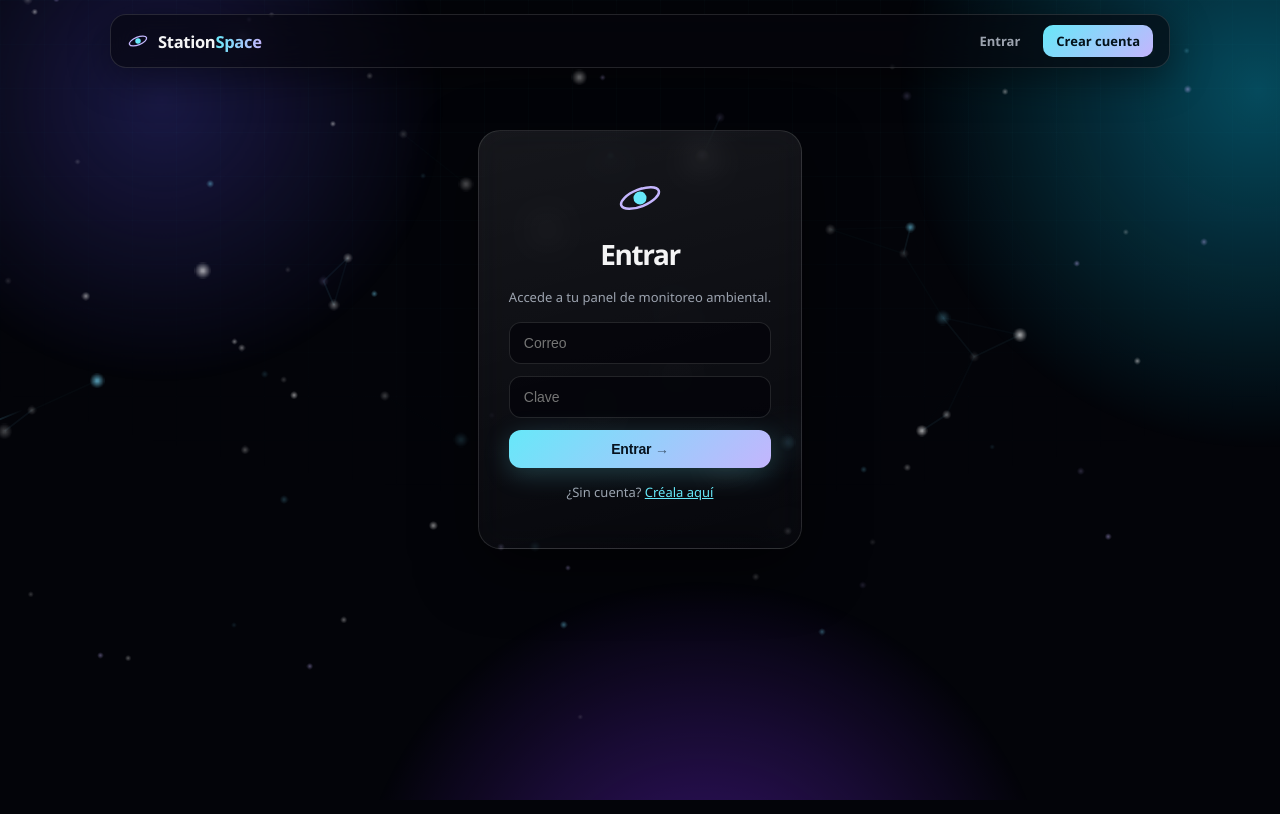
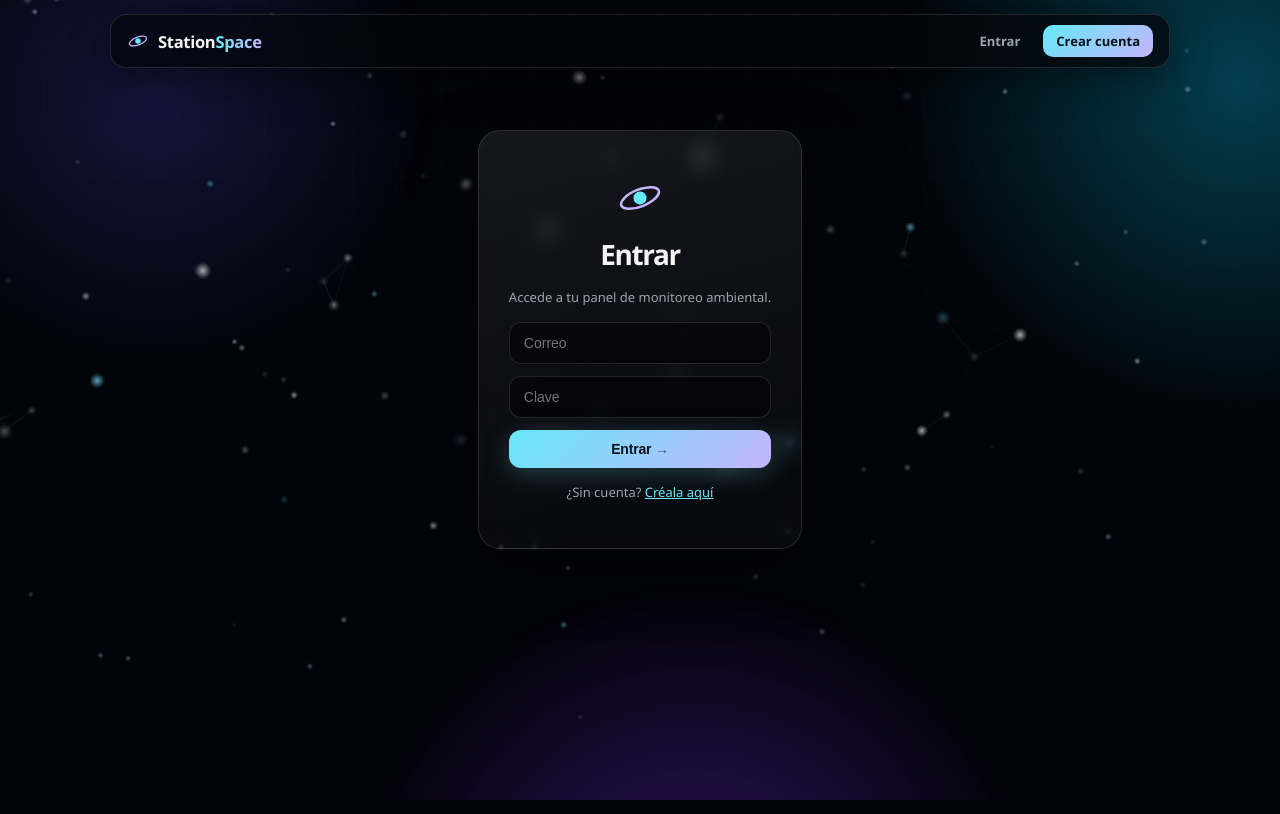
Before and after one commit to Alejandrox-x/stationspace, a Flask app: page /login in a window 1280 px wide. Run offline with Flask 3, Linux system fonts and the light colour scheme; some libraries are stand-ins or nearby versions.

Commit message:
Optimizacion rendimiento: fps cap cielo, alfas precalculados, sin mix-blend, blurs menores, tilt con rAF

```diff
--- a/frontend/static/style.css
+++ b/frontend/static/style.css
@@ -8,8 +8,8 @@ body{background:var(--bg);color:var(--tx);font-family:'Segoe UI',Roboto,-apple-s
 ::selection{background:rgba(103,232,249,.35)}
 
 /* ===== Fondo: aurora + grid ===== */
-.aurora{position:fixed;inset:0;z-index:0;pointer-events:none;overflow:hidden;opacity:.5}
-.aurora i{position:absolute;border-radius:50%;mix-blend-mode:screen;animation:drift 22s ease-in-out infinite alternate}
+.aurora{position:fixed;inset:0;z-index:0;pointer-events:none;overflow:hidden;opacity:.42}
+.aurora i{position:absolute;border-radius:50%;will-change:transform;animation:drift 26s ease-in-out infinite alternate}
 .aurora i:nth-child(1){width:46vw;height:46vw;left:-12vw;top:-16vw;background:radial-gradient(circle,#312e81,transparent 65%)}
 .aurora i:nth-child(2){width:52vw;height:52vw;right:-18vw;top:-22vw;background:radial-gradient(circle,#0891b2,transparent 65%);animation-delay:-7s}
 .aurora i:nth-child(3){width:48vw;height:48vw;left:22vw;bottom:-30vw;background:radial-gradient(circle,#6d28d9,transparent 65%);animation-delay:-14s}
@@ -20,7 +20,7 @@ background-size:44px 44px;-webkit-mask-image:radial-gradient(ellipse 90% 70% at
 #stars{position:fixed;inset:0;z-index:1;pointer-events:none}
 
 /* ===== NAV ===== */
-nav{position:sticky;top:14px;z-index:9;display:flex;gap:10px;align-items:center;width:min(1060px,94%);margin:14px auto 0;padding:10px 16px;border-radius:16px;background:rgba(5,6,12,.62);border:1px solid var(--bd);backdrop-filter:blur(18px);box-shadow:0 10px 40px rgba(0,0,0,.45)}
+nav{position:sticky;top:14px;z-index:9;display:flex;gap:10px;align-items:center;width:min(1060px,94%);margin:14px auto 0;padding:10px 16px;border-radius:16px;background:rgba(5,6,12,.72);border:1px solid var(--bd);backdrop-filter:blur(10px);box-shadow:0 10px 40px rgba(0,0,0,.45)}
 .logo{display:flex;align-items:center;gap:9px;text-decoration:none}
 .logo b{font-size:16.5px;letter-spacing:-.3px;color:var(--tx);font-weight:600}
 .logo b b{background:linear-gradient(92deg,var(--cy),var(--vi));-webkit-background-clip:text;background-clip:text;color:transparent;font-weight:800}
@@ -64,7 +64,7 @@ input:focus{border-color:var(--cy);box-shadow:0 0 0 3px rgba(103,232,249,.15),0
 
 /* ===== Cards ===== */
 .grid{display:grid;grid-template-columns:repeat(auto-fit,minmax(150px,1fr));gap:14px}
-.card{position:relative;background:linear-gradient(165deg,rgba(255,255,255,.085),rgba(255,255,255,.015));border:1px solid var(--bd);border-radius:18px;padding:22px 16px 18px;text-align:center;backdrop-filter:blur(14px);box-shadow:0 10px 30px rgba(0,0,0,.5);transition:transform .2s,box-shadow .35s,border-color .35s;animation:up .55s ease both}
+.card{position:relative;background:linear-gradient(165deg,rgba(255,255,255,.085),rgba(255,255,255,.015));border:1px solid var(--bd);border-radius:18px;padding:22px 16px 18px;text-align:center;backdrop-filter:blur(9px);box-shadow:0 10px 30px rgba(0,0,0,.5);transition:transform .2s,box-shadow .35s,border-color .35s;animation:up .55s ease both}
 .card:nth-child(2){animation-delay:.08s}.card:nth-child(3){animation-delay:.16s}.card:nth-child(4){animation-delay:.24s}
 .card::before{content:'';position:absolute;inset:-1px;border-radius:18px;padding:1px;background:linear-gradient(140deg,rgba(103,232,249,.5),transparent 40%,transparent 60%,rgba(196,181,253,.5));-webkit-mask:linear-gradient(#000 0 0) content-box,linear-gradient(#000 0 0);-webkit-mask-composite:xor;mask-composite:exclude;opacity:0;transition:opacity .35s;pointer-events:none}
 .card:hover{transform:translateY(-5px);box-shadow:0 18px 44px rgba(0,0,0,.6),0 0 34px rgba(103,232,249,.1)}
@@ -77,7 +77,7 @@ input:focus{border-color:var(--cy);box-shadow:0 0 0 3px rgba(103,232,249,.15),0
 .bar i{display:block;height:100%;width:0%;border-radius:3px;background:linear-gradient(90deg,var(--cy),var(--vi));box-shadow:0 0 10px rgba(103,232,249,.6);transition:width .8s cubic-bezier(.2,.8,.2,1)}
 
 /* ===== Panel / chart ===== */
-.panel{position:relative;background:linear-gradient(165deg,rgba(255,255,255,.07),rgba(255,255,255,.01));border:1px solid var(--bd);border-radius:18px;padding:20px;backdrop-filter:blur(14px);animation:up .6s ease both}
+.panel{position:relative;background:linear-gradient(165deg,rgba(255,255,255,.07),rgba(255,255,255,.01));border:1px solid var(--bd);border-radius:18px;padding:20px;backdrop-filter:blur(9px);animation:up .6s ease both}
 canvas.chart{width:100%;background:rgba(0,0,0,.45);border:1px solid var(--bd);border-radius:12px;margin-top:14px}
 .legend{display:flex;gap:18px;font-size:11px;color:var(--mt);margin-top:10px;font-family:var(--mono)}
 .legend i{display:inline-block;width:18px;height:3px;border-radius:2px;margin-right:6px;vertical-align:middle}
@@ -95,7 +95,7 @@ canvas.chart{width:100%;background:rgba(0,0,0,.45);border:1px solid var(--bd);bo
 @keyframes pulse{50%{box-shadow:0 0 34px rgba(103,232,249,.75),0 0 90px rgba(103,232,249,.35)}}
 
 /* ===== Auth (login / registro) ===== */
-.auth{display:flex;flex-direction:column;align-items:center;gap:14px;padding:44px 30px;max-width:420px;margin:24px auto;background:linear-gradient(165deg,rgba(255,255,255,.08),rgba(255,255,255,.015));border:1px solid var(--bd);border-radius:22px;backdrop-filter:blur(16px);box-shadow:0 20px 60px rgba(0,0,0,.55);animation:up .6s ease both}
+.auth{display:flex;flex-direction:column;align-items:center;gap:14px;padding:44px 30px;max-width:420px;margin:24px auto;background:linear-gradient(165deg,rgba(255,255,255,.08),rgba(255,255,255,.015));border:1px solid var(--bd);border-radius:22px;backdrop-filter:blur(10px);box-shadow:0 20px 60px rgba(0,0,0,.55);animation:up .6s ease both}
 .auth h1{font-size:28px}
 .auth .mut{font-size:13px}
 
@@ -103,7 +103,7 @@ canvas.chart{width:100%;background:rgba(0,0,0,.45);border:1px solid var(--bd);bo
 .fab{position:fixed;right:18px;bottom:18px;width:58px;height:58px;border-radius:50%;font-size:24px;z-index:12;padding:0}
 .fab::before{content:'';position:absolute;inset:-5px;border-radius:50%;border:1.5px solid rgba(103,232,249,.5);animation:ring 2.4s ease-out infinite}
 @keyframes ring{0%{transform:scale(.9);opacity:1}100%{transform:scale(1.35);opacity:0}}
-.pnl{position:fixed;top:0;right:0;height:100%;width:min(380px,96vw);background:rgba(6,7,14,.92);border-left:1px solid var(--bd);z-index:13;display:flex;flex-direction:column;transform:translateX(105%);transition:transform .3s cubic-bezier(.3,.9,.3,1);backdrop-filter:blur(20px);box-shadow:-20px 0 70px rgba(0,0,0,.6)}
+.pnl{position:fixed;top:0;right:0;height:100%;width:min(380px,96vw);background:rgba(6,7,14,.92);border-left:1px solid var(--bd);z-index:13;display:flex;flex-direction:column;transform:translateX(105%);transition:transform .3s cubic-bezier(.3,.9,.3,1);backdrop-filter:blur(12px);box-shadow:-20px 0 70px rgba(0,0,0,.6)}
 .pnl.open{transform:none}
 .pnl header{display:flex;align-items:center;gap:10px;padding:15px 16px;border-bottom:1px solid var(--bd)}
 .pnl .ava{width:32px;height:32px;border-radius:50%;background:linear-gradient(135deg,var(--cy),var(--vi));display:grid;place-items:center;font-size:16px;box-shadow:0 0 16px rgba(103,232,249,.4)}
--- a/frontend/templates/base.html
+++ b/frontend/templates/base.html
@@ -52,13 +52,15 @@ function spawnComet(){
 addEventListener('mousemove',function(e){mx=e.clientX;my=e.clientY});
 function A(t){
   requestAnimationFrame(A);
+  if(t-prev<26)return;var dif=Math.min(60,t-prev);prev=t; // limita a ~33fps en PCs humildes
   x.clearRect(0,0,c.width,c.height);
   var cxo=(mx-c.width/2)/c.width,cyo=(my-c.height/2)/c.height;
   // cometa
-  prox-=16.7;
+  prox-=dif;
   if(prox<0&&!comet){spawnComet()}
   if(comet){
-    comet.life--;comet.x+=comet.vx;comet.y+=comet.vy;
+    var st=dif/16.7;
+    comet.life-=st;comet.x+=comet.vx*st;comet.y+=comet.vy*st;
     var cgrad=x.createLinearGradient(comet.x,comet.y,comet.x-comet.vx*13,comet.y-comet.vy*13);
     cgrad.addColorStop(0,'rgba(190,240,255,.95)');cgrad.addColorStop(.35,'rgba(122,222,255,.4)');cgrad.addColorStop(1,'rgba(122,222,255,0)');
     x.strokeStyle=cgrad;x.lineWidth=1.8;x.beginPath();x.moveTo(comet.x,comet.y);x.lineTo(comet.x-comet.vx*13,comet.y-comet.vy*13);x.stroke();
@@ -71,10 +73,10 @@ function A(t){
     if(s.z>.5){
       for(var j=i+1;j<S.length;j++){var o=S[j];if(o.z<=.5)continue;
         var qx=o.x+cxo*26*o.z,qy=o.y+cyo*26*o.z,ax=px-qx,ay=py-qy,d2=ax*ax+ay*ay;
-        if(d2<9600){var a=(1-Math.sqrt(d2)/98)*.16*Math.min(s.z,o.z);
-          x.strokeStyle='rgba(122,222,255,'+a.toFixed(3)+')';x.beginPath();x.moveTo(px,py);x.lineTo(qx,qy);x.stroke()}}
+        if(d2<9600){var b=ALF[((1-Math.sqrt(d2)/98)*Math.min(s.z,o.z)*16)|0];
+          x.strokeStyle=b;x.beginPath();x.moveTo(px,py);x.lineTo(qx,qy);x.stroke()}}
       var dm2=(px-mx)*(px-mx)+(py-my)*(py-my);
-      if(dm2<16900){x.strokeStyle='rgba(196,181,253,'+((1-Math.sqrt(dm2)/130)*.2).toFixed(3)+')';x.beginPath();x.moveTo(px,py);x.lineTo(mx,my);x.stroke()}
+      if(dm2<16900){x.strokeStyle=ALFV[((1-Math.sqrt(dm2)/130)*.2*16|0)]||ALFV[3];x.beginPath();x.moveTo(px,py);x.lineTo(mx,my);x.stroke()}
     }
     var tw=.62+.38*Math.sin(t/1000*s.tw+s.ph);
     x.globalAlpha=(.35+.5*s.z)*tw;
@@ -83,13 +85,20 @@ function A(t){
     x.globalAlpha=1;
   }
 }
+var prev=0,ALF=[],ALFV=[];
+for(var q1=0;q1<17;q1++)ALF[q1]='rgba(122,222,255,'+(q1/16*.16).toFixed(3)+')';
+for(var q2=0;q2<4;q2++)ALFV[q2]='rgba(196,181,253,'+(q2/3*.2).toFixed(3)+')';
 requestAnimationFrame(A);
 })();
 (function(){
-var q=document.querySelectorAll('.card');
+var q=document.querySelectorAll('.card'),tb=false;
 document.addEventListener('mousemove',function(e){
-  var rx=(e.clientY/innerHeight-.5)*-4,ry=(e.clientX/innerWidth-.5)*4;
-  for(var i=0;q[i];i++)q[i].style.transform='perspective(900px) rotateX('+rx+'deg) rotateY('+ry+'deg)'});
+  if(tb)return;tb=true;
+  requestAnimationFrame(function(){
+    tb=false;
+    var rx=(e.clientY/innerHeight-.5)*-4,ry=(e.clientX/innerWidth-.5)*4;
+    for(var i=0;q[i];i++)q[i].style.transform='perspective(900px) rotateX('+rx+'deg) rotateY('+ry+'deg)'});
+});
 })();
 </script>
 </body>
```
